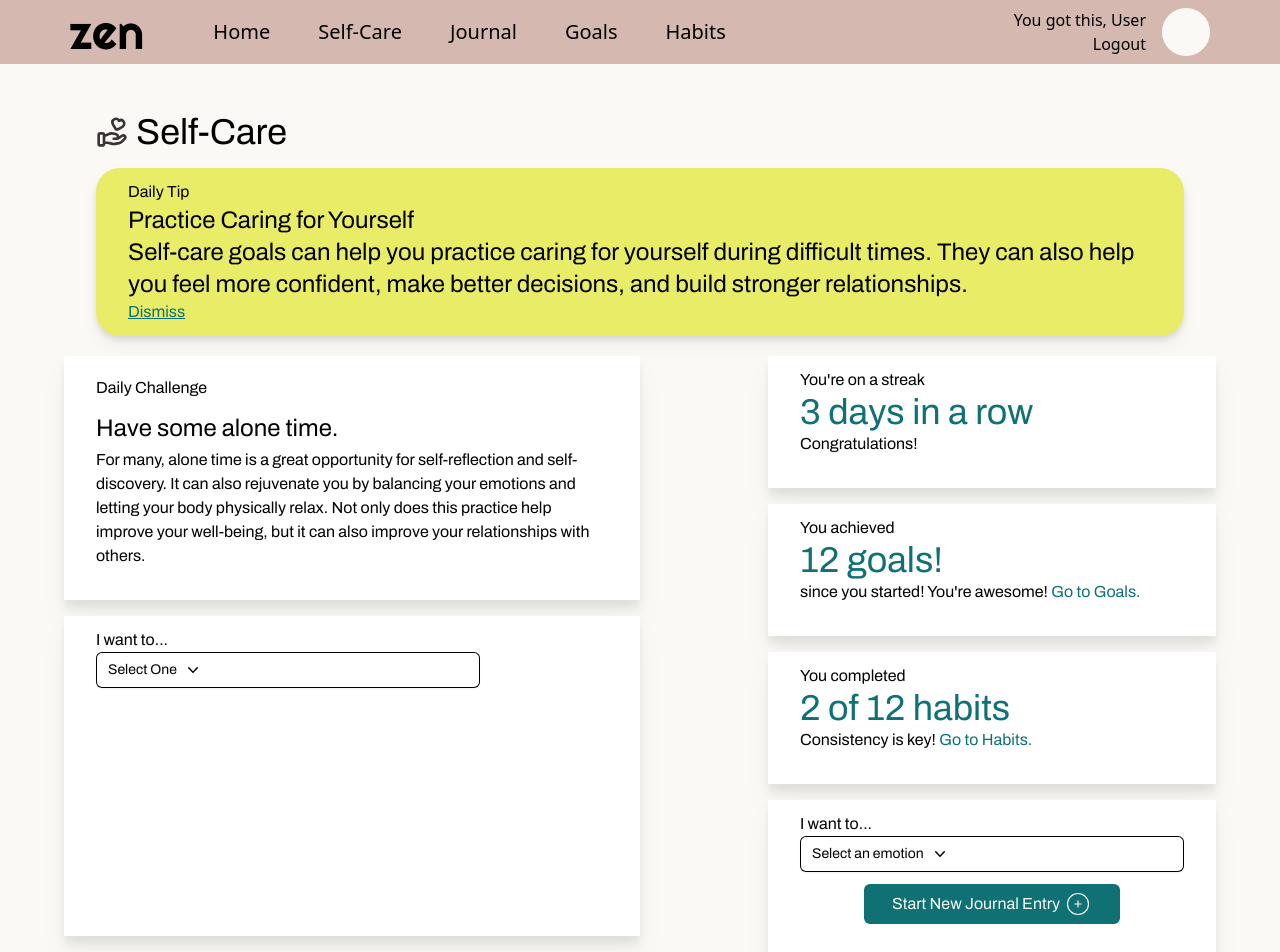
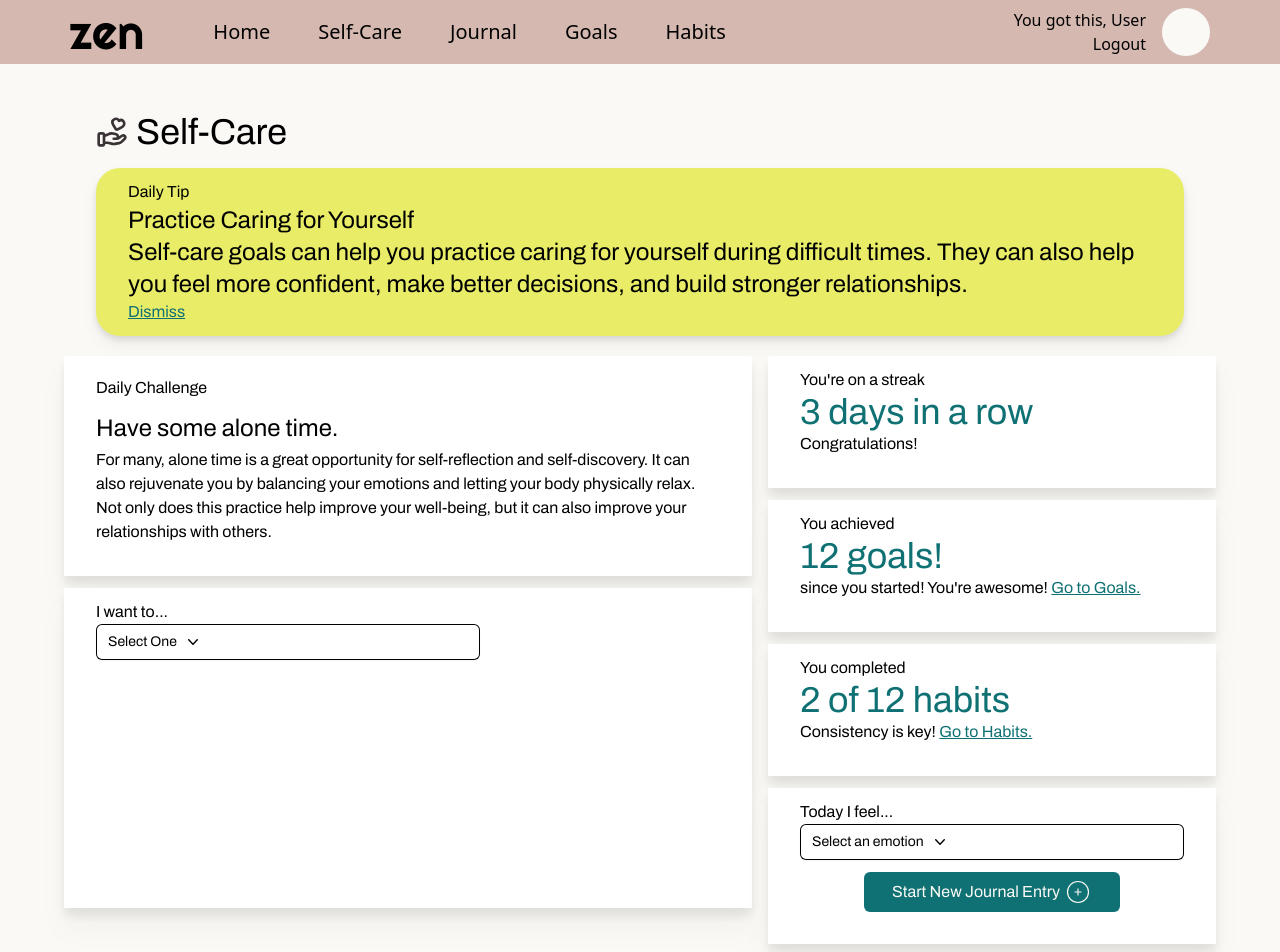
Before and after one commit to rominadouk/zen-redesign, a React (Create React App) app: page /selfcare in a window 1280 px wide. Shown: the top 952 px of the page. Built offline with nearby package versions, Linux system fonts and the light colour scheme.

Commit message:
refactored dropdown code to fix styling issues when item is active

```diff
--- a/src/modules/selfcare-page/feelings-dropdown.tsx
+++ b/src/modules/selfcare-page/feelings-dropdown.tsx
@@ -7,8 +7,8 @@ const FeelingsDropdown = () => {
     return (
         <div>
             <Menu as="div" className="relative inline-block text-left">
-            <div>
-                <Menu.Button className="inline-flex  gap-x-1.5 rounded-md bg-white pl-3 w-96 py-2 pl-3 text-sm font-semibold shadow-sm ring-1 ring-inset ring-black hover:bg-gray-50">Select an emotion
+            <div className='flex flex-col w-60 lg:w-96'>
+                <Menu.Button className="inline-flex gap-x-1.5 rounded-md bg-white pl-3 py-2 pl-3 text-sm font-semibold shadow-sm ring-1 ring-inset ring-black hover:bg-gray-50">Select an emotion
                     <ChevronDownIcon className="-mr-1 h-5 w-5" aria-hidden="true" />
                 </Menu.Button>
             </div>
@@ -25,30 +25,35 @@ const FeelingsDropdown = () => {
             <Menu.Items className="absolute left-0 z-10 mt-2 w-56 origin-top-right rounded-md bg-white shadow-lg ring-1 ring-black ring-opacity-5 focus:outline-none">
                 <div className="py-1 bg-pure-white">
                     <Menu.Item>
-                        {({ active }) => (
+                    {({ active }) => (
+                            <li className={( active ? 'px-4 py-2 bg-off-white list-none' :'px-4 py-2 text-sm list-none'
+                        )}>Happy</li>
+                        )}
+
+                        {/* {({ active }) => (
                             <a href="#" className={( active ? 'bg-pure-white text-gray-900' :'text-gray-700 block px-4 py-2 text-sm'
                         )}>Happy</a>
-                        )}
+                        )} */}
                     </Menu.Item>
                     {/* Improve my Skin Care Item */}
                     <Menu.Item>
                         {({ active }) => (
-                            <a href="#" className={( active ? 'bg-gray-100 text-gray-900' :'text-gray-700 block px-4 py-2 text-sm'
-                            )}>Content</a>
+                            <li className={( active ? 'px-4 py-2 bg-off-white list-none' :'px-4 py-2 text-sm list-none'
+                            )}>Sad</li>
                         )}
                     </Menu.Item>
                     {/* Laugh Item */}
                     <Menu.Item>
                     {({ active }) => (
-                        <a href="#" className={( active ? 'bg-gray-100 text-gray-900' :'text-gray-700 block px-4 py-2 text-sm'
-                        )}>Sad</a>
+                            <li className={( active ? 'px-4 py-2 bg-off-white list-none' :'px-4 py-2 text-sm list-none'
+                            )}>Angry</li>
                     )}
                     </Menu.Item>
                     <form method="POST" action="#">
                         <Menu.Item>
                             {({ active }) => (
-                            <button type="submit" className={( active ? 'bg-gray-100 text-gray-900' :'text-gray-700 block px-4 py-2 text-sm'
-                                )}>Angry</button>
+                            <li className={( active ? 'px-4 py-2 bg-off-white list-none' :'px-4 py-2 text-sm list-none'
+                            )}>Content</li>
                             )}
                         </Menu.Item>
                     </form>
--- a/src/modules/selfcare-page/self-care-dropdown.tsx
+++ b/src/modules/selfcare-page/self-care-dropdown.tsx
@@ -7,8 +7,8 @@ const SelfCareDropdown = () => {
     return (
         <div>
             <Menu as="div" className="relative inline-block text-left">
-            <div>
-                <Menu.Button className="inline-flex  gap-x-1.5 rounded-md bg-white pl-3 w-96 py-2 pl-3 text-sm font-semibold shadow-sm ring-1 ring-inset ring-black hover:bg-gray-50">Select One
+            <div className='flex flex-col w-60 lg:w-96'>
+                <Menu.Button className="inline-flex  gap-x-1.5 rounded-md bg-white pl-3 lg:w-96 py-2 pl-3 text-sm font-semibold shadow-sm ring-1 ring-inset ring-black hover:bg-gray-50">Select One
                     <ChevronDownIcon className="-mr-1 h-5 w-5" aria-hidden="true" />
                 </Menu.Button>
             </div>
@@ -26,7 +26,7 @@ const SelfCareDropdown = () => {
                 <div className="py-1 bg-pure-white">
                     <Menu.Item>
                         {({ active }) => (
-                            <a href="#" className={( active ? 'bg-pure-white text-gray-900' :'text-gray-700 block px-4 py-2 text-sm'
+                            <a href="#" className={( active ? 'bg-pure-white text-gray-900' :' block px-4 py-2 text-sm'
                         )}>exercise</a>
                         )}
                     </Menu.Item>
--- a/src/modules/selfcare-page/self-care.tsx
+++ b/src/modules/selfcare-page/self-care.tsx
@@ -9,7 +9,7 @@ const SelfCare = () => {
     const navigate = useNavigate();
 
     return (
-        <div className="font-archivo">
+        <div className='font-archivo'>
             {/* SELF-CARE HEADER */}
             <div className='flex flex-row mt-12 mb-4 mx-5 md:mx-16 justify-between xl:mx-24'>
                 <div className='flex flex-row'>
@@ -21,15 +21,15 @@ const SelfCare = () => {
 
             <div className="lg:flex lg:flex-row ">
                 {/* SECTION 1 - LEFT ON DESKTOP*/}
-                <section className="">
+                <section>
                     {/* DAILY CHALLENGE SECTION */}
-                    <div className="mx-5 px-8 pt-3 pb-8 mb-4 drop-shadow-xl bg-pure-white md:mx-16">
+                    <div className="mx-5 px-8 pt-3 pb-8 mb-4 lg:mb-3 drop-shadow-xl bg-pure-white md:mx-16 lg:ml-16 lg:mr-0">
                         <p className='font-bold text-based mt-2 mb-3'>Daily Challenge</p>
                         <h2 className='text-2xl font-bold mb-1'>Have some alone time.</h2>
                         <p>For many, alone time is a great opportunity for self-reflection and self-discovery. It can also rejuvenate you by balancing your emotions and letting your body physically relax. Not only does this practice help improve your well-being, but it can also improve your relationships with others.</p>
                     </div>
                     {/* I Want To.. Dropdown */}
-                    <div className='mx-5 px-8 pt-3 pb-8 mb-4 drop-shadow-xl bg-pure-white lg:h-80 md:mx-16'>
+                    <div className='mx-5 px-8 pt-3 pb-8 mb-4 drop-shadow-xl bg-pure-white lg:h-80 md:mx-16 lg:ml-16 lg:mr-0'>
                         <p>I want to...</p>
                         <SelfCareDropdown />
                     </div>
@@ -38,26 +38,26 @@ const SelfCare = () => {
                 {/* SECTION 2 - RIGHT ON DESKTOP*/}
                 <section>
                     {/* STREAK DIV */}
-                    <div className='mx-5 px-8 pt-3 pb-8 mb-4 drop-shadow-xl bg-pure-white md:mx-16'>
+                    <div className='mx-5 px-8 pt-3 pb-8 mb-4 lg:mb-3 drop-shadow-xl bg-pure-white md:mx-16 lg:ml-4'>
                         <p className="font-bold">You're on a streak</p>
                         <h3 className="text-4xl font-bold text-sea-green-blue">3 days in a row</h3>
                         <p>Congratulations!</p>
                     </div>
                     {/* Goals Completed Div */}
-                    <div className='mx-5 px-8 pt-3 pb-8 mb-4 drop-shadow-xl bg-pure-white md:mx-16'>
+                    <div className='mx-5 px-8 pt-3 pb-8 mb-4 lg:mb-3  drop-shadow-xl bg-pure-white md:mx-16 lg:ml-4'>
                         <p className='font-bold'>You achieved</p>
                         <h3 className='text-4xl font-bold text-sea-green-blue'>12 goals!</h3>
-                        <p>since you started! You're awesome! <a href='/goals' className='text-sea-green-blue'>Go to Goals.</a></p>
+                        <p>since you started! You're awesome! <a href='/goals' className='text-sea-green-blue underline'>Go to Goals.</a></p>
                     </div>
                     {/* Habits Completed Div */}
-                    <div className='mx-5 px-8 pt-3 pb-8 mb-4 drop-shadow-xl bg-pure-white md:mx-16'>
+                    <div className='mx-5 px-8 pt-3 pb-8 mb-4 lg:mb-3  drop-shadow-xl bg-pure-white md:mx-16 lg:ml-4'>
                         <p className='font-bold'>You completed</p>
                         <h3 className='text-4xl font-bold text-sea-green-blue'>2 of 12 habits</h3>
-                        <p>Consistency is key! <a href='/habits' className='text-sea-green-blue'>Go to Habits.</a></p>
+                        <p>Consistency is key! <a href='/habits' className='text-sea-green-blue underline'>Go to Habits.</a></p>
                     </div>
                     {/* Today I feel Div */}
-                    <div className='flex flex-col mx-5 px-8 pt-3 pb-8 mb-4 drop-shadow-xl bg-pure-white md:mx-16'>
-                        <p>I want to...</p>
+                    <div className='flex flex-col mx-5 px-8 pt-3 pb-8 mb-4  lg:mb-3 drop-shadow-xl bg-pure-white md:mx-16 lg:ml-4'>
+                        <p>Today I feel...</p>
                         <FeelingsDropdown />
                         <button className='flex bg-sea-green-blue rounded-md px-5 justify-center lg:place-self-center mt-3 w-64' onClick={() => {
                             navigate('/journal')
```
